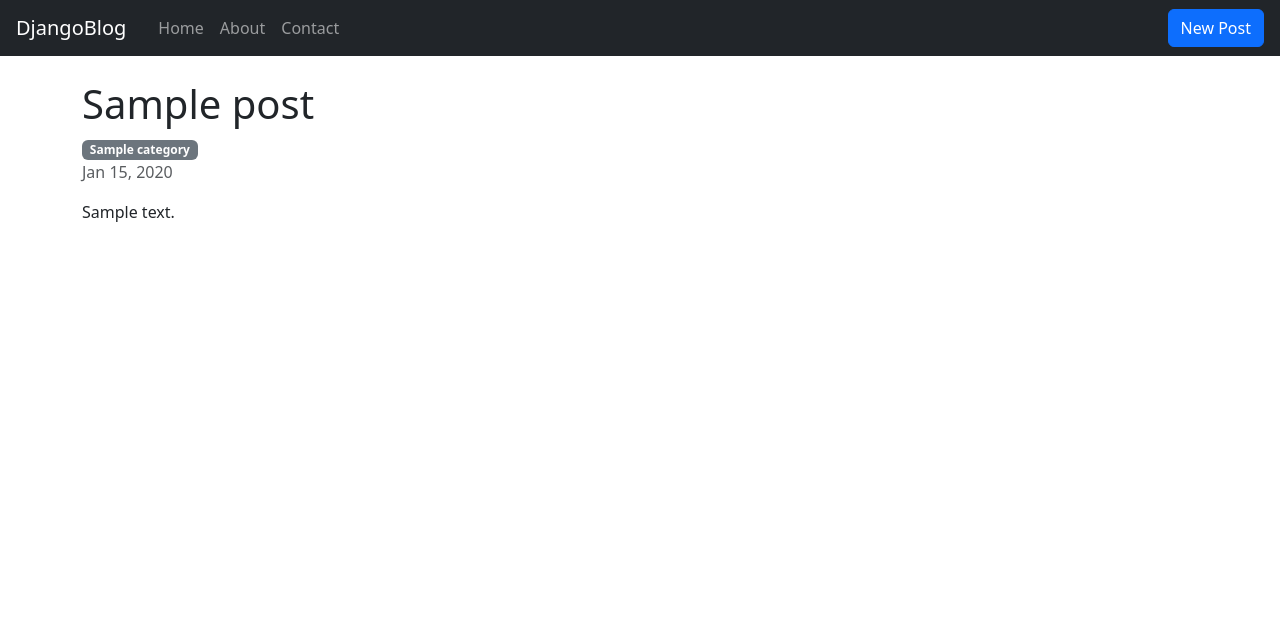
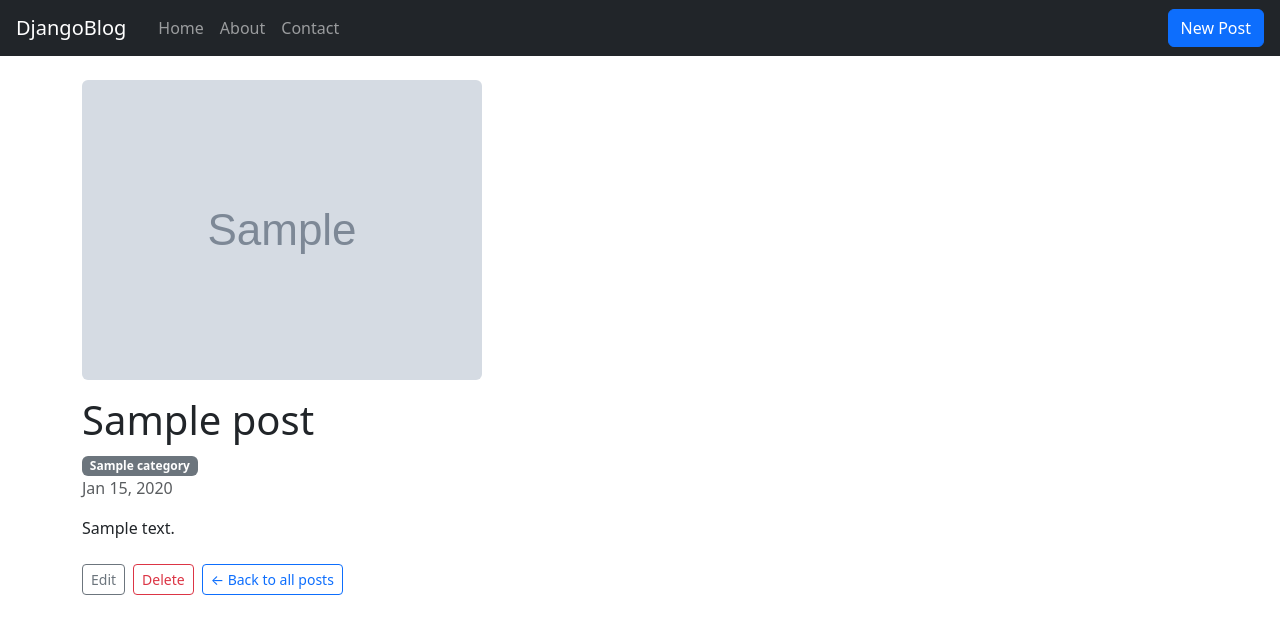
Before and after one commit to tharindunilaweera1-ai/djangoblog, a Django app: a page that uses blog/templates/blog/post_detail.html in a window 1280 px wide. Shown: the top 634 px of the page. Run offline with Django 5.2, Linux system fonts and the light colour scheme; tables that the repository leaves empty hold one stand-in row (values such as "Sample post"); grey boxes marked "Sample" are stand-in pictures.

Commit message:
Add PostForm validation, cover image, edit and delete

```diff
--- a/blog/templates/blog/post_detail.html
+++ b/blog/templates/blog/post_detail.html
@@ -1,6 +1,10 @@
 {% extends "blog/base.html" %}
 {% block title %}{{ post.title }}{% endblock %}
 {% block content %}
+{% if post.cover_image %}
+  <img src="{{ post.cover_image.url }}" alt="{{ post.title }}" class="img-fluid rounded mb-3">
+{% endif %}
+
 <h1>{{ post.title }}</h1>
 
 {% if post.category %}
@@ -9,4 +13,15 @@
 
 <p class="text-muted">{{ post.created_at|date:"M d, Y" }}</p>
 <p>{{ post.content }}</p>
+
+<div class="mt-4 d-flex gap-2">
+  <a href="{% url 'post_edit' post.slug %}" class="btn btn-sm btn-outline-secondary">Edit</a>
+
+  <form method="post" action="{% url 'post_delete' post.slug %}" onsubmit="return confirm('Delete this post?');">
+    {% csrf_token %}
+    <button type="submit" class="btn btn-sm btn-outline-danger">Delete</button>
+  </form>
+
+  <a href="{% url 'home' %}" class="btn btn-sm btn-outline-primary">&larr; Back to all posts</a>
+</div>
 {% endblock %}
--- a/config/settings.py
+++ b/config/settings.py
@@ -4,6 +4,9 @@ from pathlib import Path
 
 # Build paths inside the project like this: BASE_DIR / 'subdir'.
 BASE_DIR = Path(__file__).resolve().parent.parent
+
+MEDIA_URL = "/media/"
+MEDIA_ROOT = BASE_DIR / "media"
 
 load_dotenv()
 # Quick-start development settings - unsuitable for production
--- a/config/urls.py
+++ b/config/urls.py
@@ -1,8 +1,13 @@
+from django.conf import settings
+from django.conf.urls.static import static
 from django.contrib import admin
 from django.urls import path, include
 
 urlpatterns = [
-    path('admin/', admin.site.urls),
-    path('', include('blog.urls')),
-    path('__debug__/', include('debug_toolbar.urls')),
+    path("admin/", admin.site.urls),
+    path("", include("blog.urls")),
+    path("__debug__/", include("debug_toolbar.urls")),
 ]
+
+if settings.DEBUG:
+    urlpatterns += static(settings.MEDIA_URL, document_root=settings.MEDIA_ROOT)
```
